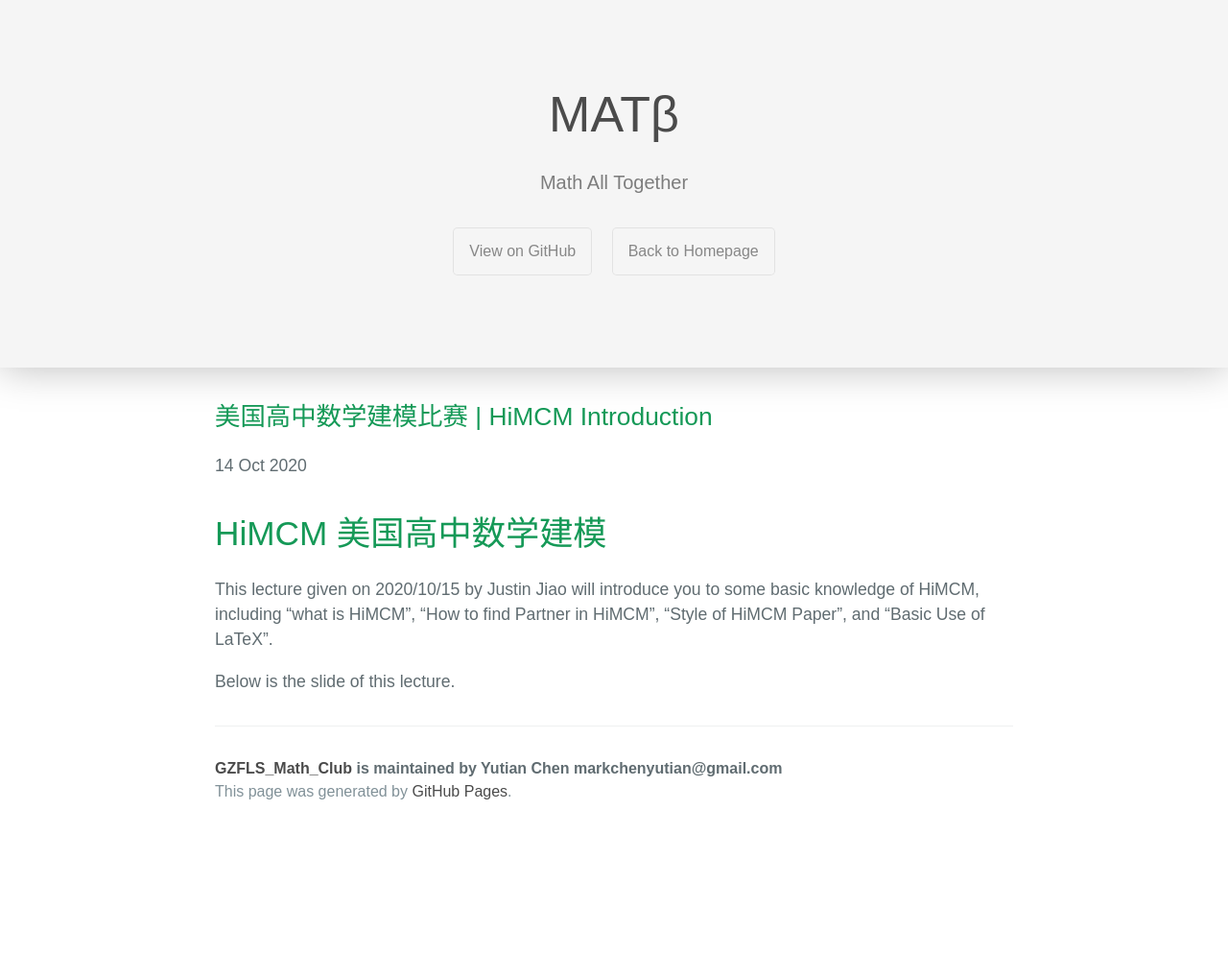
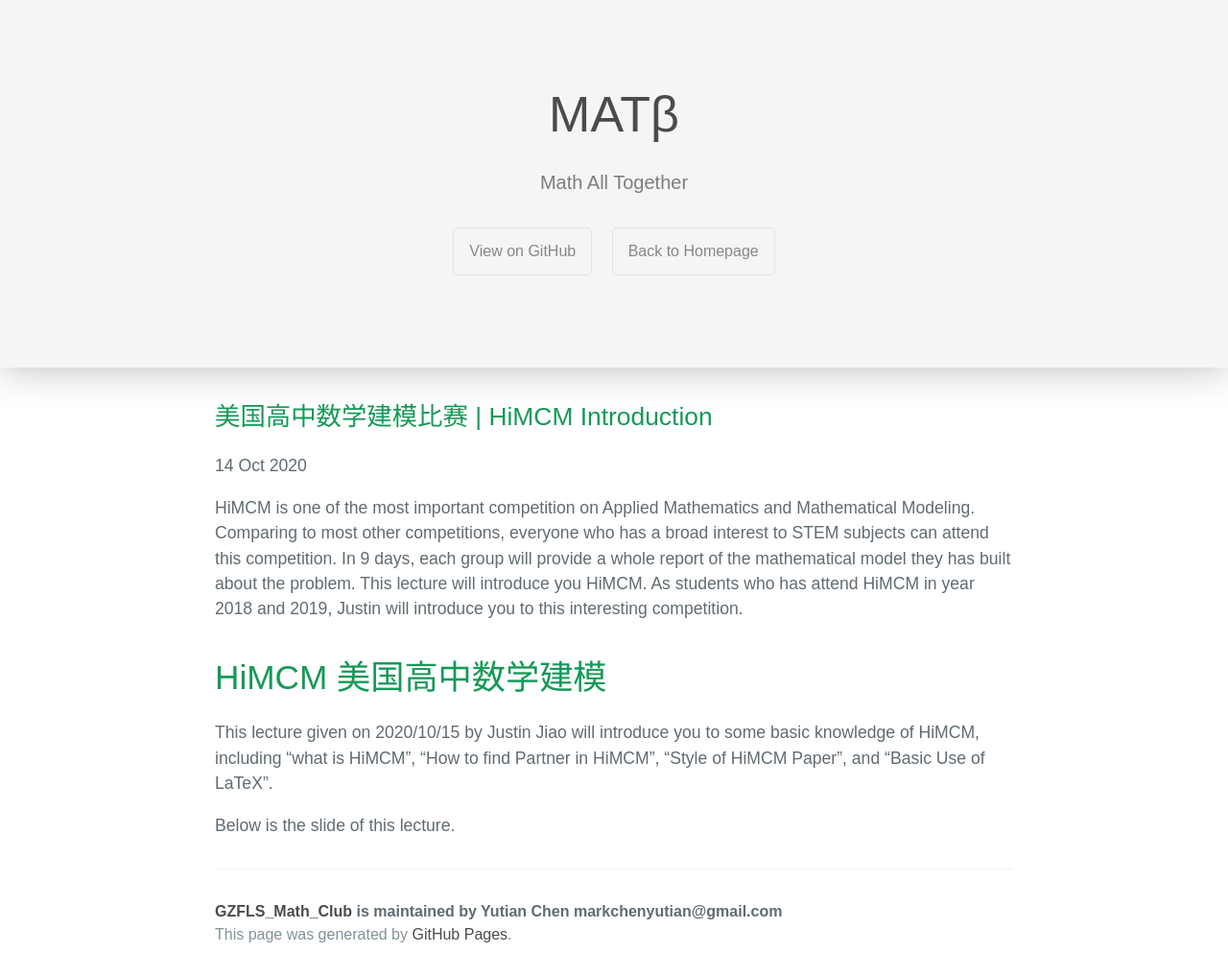
Before and after one commit to MarkChenYutian/GZFLS_Math_Club, a Jekyll site: the page built from _posts/2020-10-14-Introduce-HiMCM.md, in a window 1280 px wide. Shown: the whole page at 96% size. Built offline with Jekyll 4.4.1, drawn with Linux system fonts in a browser that asks for light colours; before the commit the page ends 900 px from its top, so only the background shows below that.

Commit message:
Update the Post

```diff
--- a/_posts/2020-10-14-Introduce-HiMCM.md
+++ b/_posts/2020-10-14-Introduce-HiMCM.md
@@ -4,7 +4,8 @@ title: 美国高中数学建模比赛 | HiMCM Introduction
 excerpt_seperator: <!--more-->
 tags: HiMCM
 ---
-
+HiMCM is one of the most important competition on Applied Mathematics and Mathematical Modeling. Comparing to most other competitions, everyone who has a broad interest to STEM subjects can attend this competition. In 9 days, each group will provide a whole report of the mathematical model they has built about the problem. This lecture will introduce you HiMCM. As students who has attend HiMCM in year 2018 and 2019, Justin will introduce you to this interesting competition.
+<!--more-->
 # HiMCM 美国高中数学建模
 
 This lecture given on 2020/10/15 by Justin Jiao will introduce you to some basic knowledge of HiMCM, including "what is HiMCM", "How to find Partner in HiMCM", "Style of HiMCM Paper", and "Basic Use of LaTeX".
```
